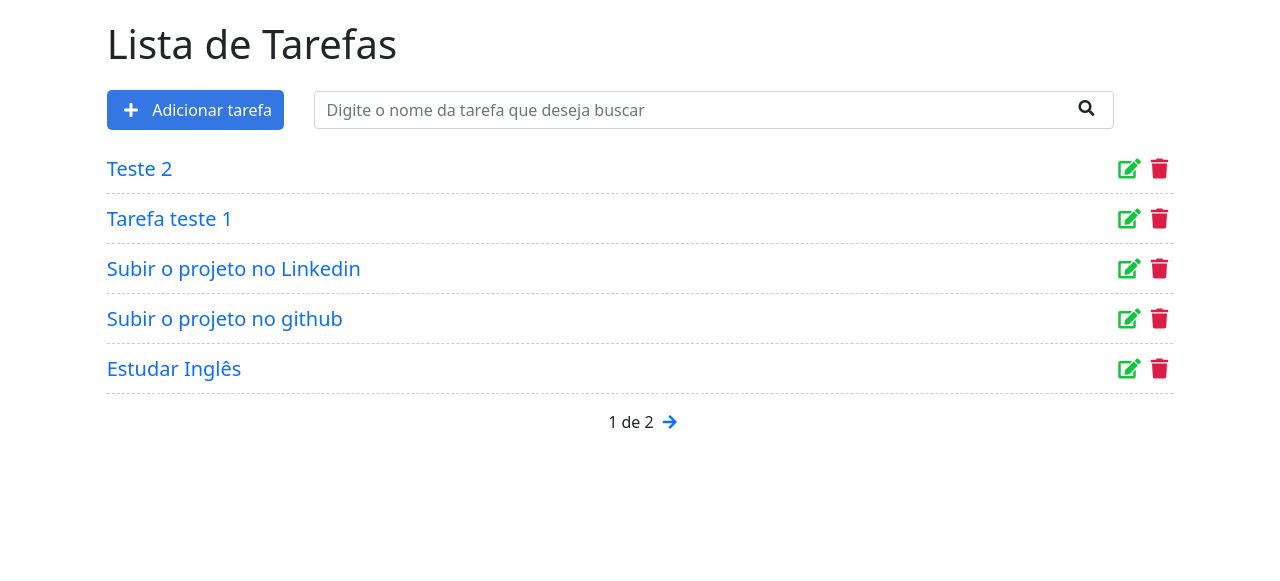
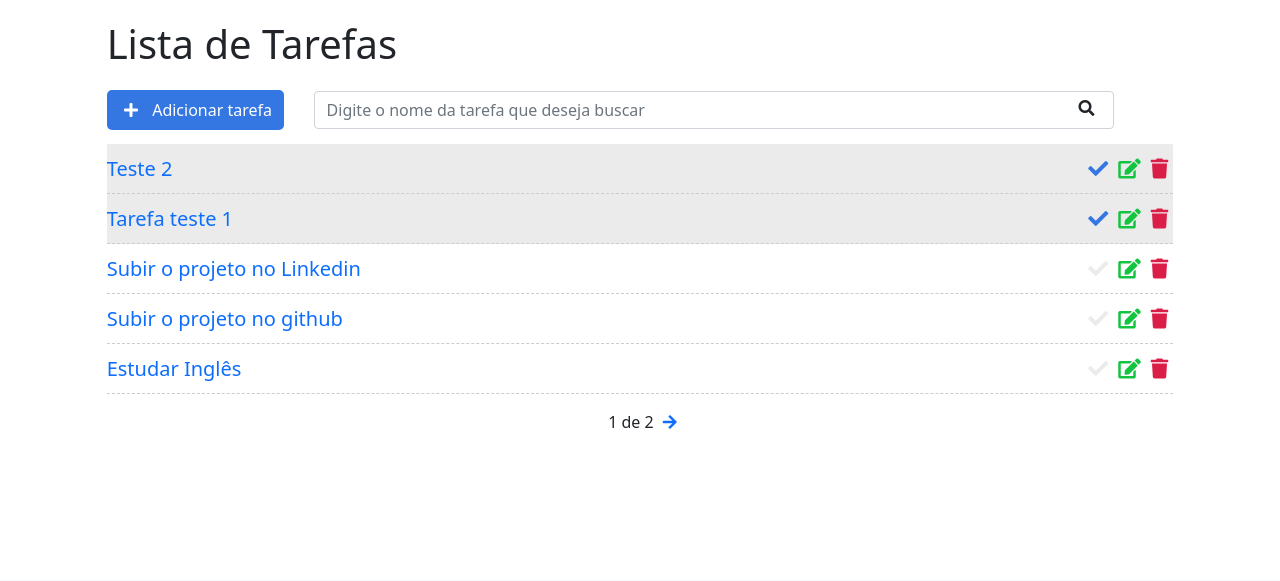
Before and after one commit to Nayane-19/tasks, a Django app: page / in a window 1280 px wide. Shown: the part 79-660 px from the top of the page. Run offline with Django 3.2, Linux system fonts and the light colour scheme; a user stored in the database is signed in; data comes from the database, SQL or seed files in the repository; both versions use the stored data as it was after the commit.

Commit message:
check task done

```diff
--- a/toDo/static/css/styles.css
+++ b/toDo/static/css/styles.css
@@ -99,11 +99,15 @@
     border-bottom: 1px dashed #ccc;
 }
 
+.task-item.done {
+    background-color: #ebebeb;
+}
+
 .task-link {
     text-decoration: none!important;
 }
 
-.fas.fa-trash, .fas.fa-edit{
+.fas.fa-trash, .fas.fa-edit, .fas.fa-check{
     cursor: pointer;
     margin: 5px;
     font-size: 20px;
@@ -116,6 +120,14 @@
 
 .fas.fa-edit {
     color: #13c43f;
+}
+
+.fas.fa-check {
+    color: #ebebeb;
+}
+
+.done .fas.fa-check {
+    color: #3476e2;
 }
 
 /* footer */
--- a/toDo/templates/tasks/list.html
+++ b/toDo/templates/tasks/list.html
@@ -26,13 +26,20 @@
     {% endif %}
     <ul class="task-list">
         {% for todo in todos %}
-        <li class="task-item">
+        {% if todo.done == 'doing' %}
+        <li class="task-item ">
+            {% else %}
+        <li class="task-item done">
+            {% endif %}
             <span><a class="task-link" href="/toDo/{{todo.id}}">{{todo.title}}</a></span>
             <a href="delete/{{todo.id}}" class="delete-btn">
                 <span><i class="fas fa-trash"></i></span>
             </a>
             <a href="edit/{{todo.id}}">
                 <span><i class="fas fa-edit"></i></span>
+            </a>
+            <a href="changestatus/{{todo.id}}">
+                <span><i class="fas fa-check"></i></span>
             </a>
         </li>
         {% endfor %}
--- a/toDo/urls.py
+++ b/toDo/urls.py
@@ -8,5 +8,6 @@ urlpatterns = [
     path('toDo/<int:id>', views.todoView, name='todo-view'),
     path('newtask/', views.newTask, name='new-task'),
     path('edit/<int:id>', views.editTask, name='edit-task'),
+    path('changestatus/<int:id>', views.changeStatus, name='change-status'),
     path('delete/<int:id>', views.deleteTask, name='delete-task'),
 ]
--- a/toDo/views.py
+++ b/toDo/views.py
@@ -72,5 +72,18 @@ def deleteTask(request, id):
 
     return redirect('/')
 
+@login_required
+def changeStatus(request, id):
+    todo = get_object_or_404(ToDo, pk=id)
+
+    if(todo.done == 'doing'):
+        todo.done = 'done'
+    else:
+        todo.done = 'doing'
+
+    todo.save()
+
+    return redirect('/')
+
 def helloWorld(request):
     return HttpResponse('Hello World!')
```
Also changed, not shown: db.sqlite3.
